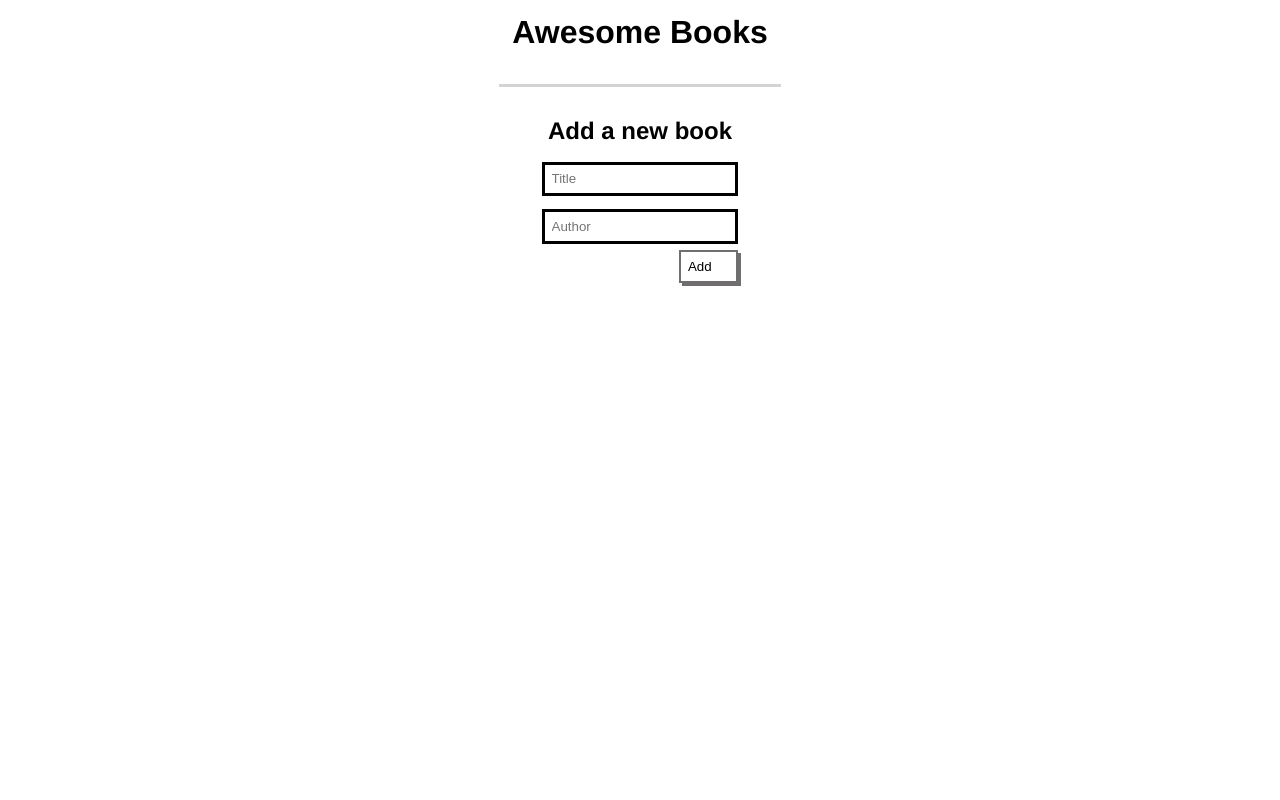
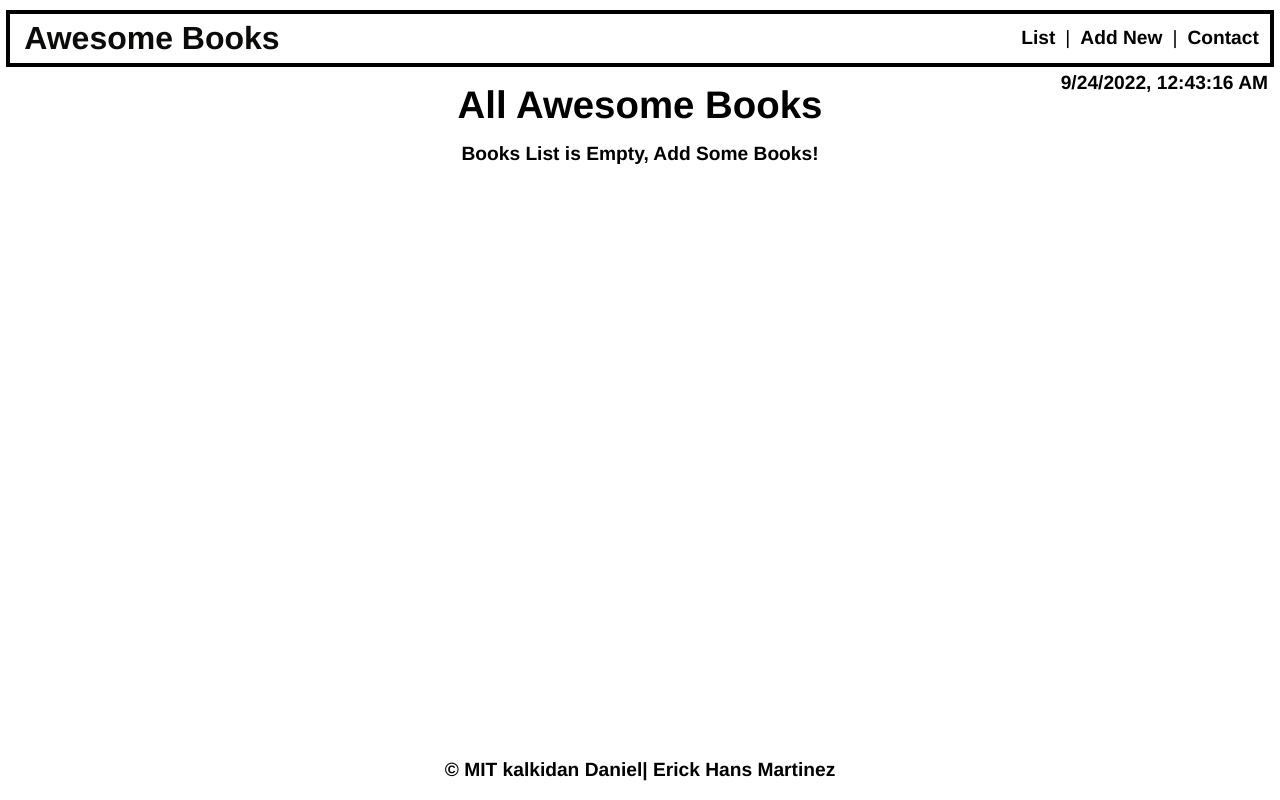
Before and after one commit to kal2944/Awesome-books, a website: page index.html in a window 1280 px wide. Drawn offline with Linux system fonts and the light colour scheme.

Commit message:
modified index.js , html and css

```diff
--- a/index.html
+++ b/index.html
@@ -4,16 +4,45 @@
     <meta charset="UTF-8" />
     <meta http-equiv="X-UA-Compatible" content="IE=edge" />
     <meta name="viewport" content="width=device-width, initial-scale=1.0" />
-    <title>Awesome Books</title>
+    <title>Awesome Books </title>
     <link rel="stylesheet" href="styles.css" />
   </head>
   <body>
-    <h1>Awesome Books</h1>
+    <header class="header">
+      <nav class="navbar">
+        <a href="#list" class="logo">Awesome Books</a>
+        <ul class="nav-menu">
+          <li class="nav-item">
+            <a href="#" class="nav-Booklist nav-link">List</a>
+          </li>
+          <li class="separator">|</li>
+          <li class="nav-item">
+            <a href="#" class="nav-addBook nav-link">Add New</a>
+          </li>
+          <li class="separator">|</li>
+          <li class="nav-item">
+            <a href="#" class="nav-contactus nav-link">Contact</a>
+          </li>
+        </ul>
+      </nav>
+      <div class="time">
+        <time datetime="1914-12-20T08:00">Time Here</time>
+      </div>
+    </header>
+
+    <main>
+      <!-- list section -->
+      <section class="list main" id="list">
+        <h1>All Awesome Books</h1>
         <table>
           <tbody class="tbody" id="tbody"></tbody>
         </table>
-    <div class="hr-list"></div>
- <h2>Add a new book</h2>
+        <p class="empty hide">Books List is Empty, Add Some Books!</p>
+      </section>
+
+      <!-- add book section -->
+      <section class="add main hide">
+        <h1>Add a new book</h1>
         <div class="form">
           <form action="#" method="POST">
             <input type="text" placeholder="Title" id="b-title" required />
@@ -23,6 +52,28 @@
             <button type="submit">Add</button>
           </form>
         </div>
+      </section>
+
+      <!-- contact section -->
+      <section class="contact main hide">
+        <div class="contact-details">
+          <h1>Contact Information</h1>
+          <p>Do you have any questions or you just want to say "Hello?"</p>
+          <p>you can reach out to us!</p>
+          <ul>
+            <li>Our email : kdan2944@gmail.com | </li>
+            <li>Our Phone number : 0912345678 | </li>
+            <li>Our address: Ethio-china Road,bole,Addis Ababa |</li>
+          </ul>
+        </div>
+      </section>
+    </main>
+
+    <!-- footer -->
+    <footer>
+      <p>&copy; MIT kalkidan Daniel| Erick  Hans Martinez  </p>
+    </footer>
 
     <script src="src/index.js"></script>
   </body>
+</html>
--- a/src/index.js
+++ b/src/index.js
@@ -1,5 +1,31 @@
 /* eslint-disable max-classes-per-file */
 const form = document.querySelector('form');
+// const navbookList = document.querySelector('.nav-Booklist');
+const navAddBook = document.querySelector('.nav-addBook');
+const navContactus = document.querySelector('.nav-contactus');
+const addBook = document.querySelector('.add');
+const list = document.querySelector('.list');
+const contact = document.querySelector('.contact');
+const empty = document.querySelector('.empty');
+
+// to display the time
+document.querySelector('time').innerHTML = new Date().toLocaleString();
+
+// listing books link
+
+// adding books link
+navAddBook.addEventListener('click', () => {
+  list.classList.add('hide');
+  addBook.classList.remove('hide');
+  contact.classList.add('hide');
+});
+
+// contact link
+navContactus.addEventListener('click', () => {
+  list.classList.add('hide');
+  addBook.classList.add('hide');
+  contact.classList.remove('hide');
+});
 
 class Book {
   constructor(title, author) {
@@ -7,6 +33,7 @@ class Book {
     this.author = author;
   }
 }
+
 class Storage {
   static BooksFromStorage() {
     let books;
@@ -34,12 +61,23 @@ class Storage {
         books.splice(i, 1);
       }
     });
+
     localStorage.setItem('books', JSON.stringify(books));
+  }
+
+  static checkEmptyList() {
+    const books = Storage.BooksFromStorage();
+    if (books.length === 0) {
+      empty.classList.remove('hide');
+    } else {
+      empty.classList.add('hide');
+    }
   }
 }
 
 class BooksToDom {
   static displayBooksInDom() {
+    Storage.checkEmptyList();
     const books = Storage.BooksFromStorage();
 
     books.forEach((book) => BooksToDom.BooksList(book));
@@ -84,12 +122,16 @@ form.addEventListener('submit', (e) => {
 
   Storage.BooksToStorage(book);
 
+  Storage.checkEmptyList();
+
   BooksToDom.clearField();
 });
 
 document.querySelector('#tbody').addEventListener('click', (e) => {
   BooksToDom.deleteBook(e.target);
+
   Storage.removeFromStorage(
     e.target.parentElement.previousElementSibling.textContent,
   );
+  Storage.checkEmptyList();
 });
--- a/styles.css
+++ b/styles.css
@@ -1,4 +1,3 @@
-/* @import url('https://fonts.googleapis.com/css2?family=Mouse+Memoirs&display=swap'); */
 
 * {
   margin: 0;
@@ -6,18 +5,73 @@
   box-sizing: border-box;
 }
 
+a {
+  text-decoration: none;
+}
+
+li {
+  list-style-type: none;
+}
+
+header {
+  display: flex;
+  flex-direction: column;
+}
+
+.navbar {
+  display: flex;
+  justify-content: space-between;
+  align-items: center;
+  width: 99%;
+  margin: 0 auto;
+  border: 4px solid #000;
+  padding: 0.3em;
+  margin-top: 10px;
+}
+
+.logo {
+  font-size: xx-large;
+  font-weight: 700;
+  font-family: 'Franklin Gothic Medium', 'Arial Narrow', Arial, sans-serif;
+  color: rgb(11, 11, 10);
+  margin-left: 8px;
+}
+
+.nav-menu {
+  display: flex;
+  justify-content: space-evenly;
+  align-items: center;
+}
+
+.nav-menu li {
+  margin: 0 5px;
+}
+
+.nav-link {
+  color: #000;
+  font-weight: 600;
+}
+
+.nav-link:active,
+.nav-link:focus,
+.nav-link:hover {
+  color: blue;
+}
+
+.time {
+  position: absolute;
+  top: 72px;
+  right: 12px;
+  font-weight: 600;
+}
+
 body {
   font-family: 'Franklin Gothic Medium', 'Arial Narrow', Arial, sans-serif;
+  font-size: 1.2em;
 }
 
-a {
-  text-decoration: none;
-  background-color: white;
-  color: black;
-  float: right;
-  margin: 5px 5px;
-  border: 1px solid rgb(19, 2, 2);
-  padding: 2px 8px;
+.hide {
+  display: none;
 }
 
 h1 {
@@ -27,38 +81,45 @@ h1 {
   font-size: 2em;
 }
 
-h2 {
-  font-family: 'Franklin Gothic Medium', 'Arial Narrow', Arial, sans-serif;
+.rm-button {
+  text-decoration: none;
+  background-color: white;
+  color: black;
+  float: right;
+  margin: 5px 5px;
+  border: 1px solid rgb(212, 211, 211);
+  padding: 2px 8px;
+}
+
+.empty {
   text-align: center;
-  line-height: 2em;
-  font-size: 1.5em;
+  font-weight: 600;
 }
 
 table {
   margin: auto;
-  border: 2px solid rgb(0, 0, 0);
+  border: 3px solid rgb(0, 0, 0);
   border-collapse: collapse;
   width: 30%;
 }
 
 table td {
   font-size: larger;
-  font-weight: 700;
+  font-weight: 600;
+  text-align: left;
 }
 
 table td:first-child {
   padding-left: 8px;
 }
 
+table td:nth-child(2) {
+  padding: 0 20px;
+  font-style: italic;
+}
+
 table tr:nth-child(odd) {
   background-color: rgb(212, 211, 211);
-}
-
-.hr-list {
-  width: 22%;
-  height: 3px;
-  background-color: rgb(212, 211, 211);
-  margin: 20px auto;
 }
 
 .form {
@@ -74,7 +135,7 @@ input {
   padding: 0.5em;
   width: 100%;
   outline: none;
-  border: 3px solid black;
+  border: 2px solid rgb(112, 110, 110);
 }
 
 form button {
@@ -87,3 +148,25 @@ form button {
   border: 2px solid rgb(112, 110, 110);
   box-shadow: 3px 3px rgb(112, 110, 110);
 }
+
+.contact-details {
+  text-align: center;
+}
+
+.contact-details p,
+.contact-details ul {
+  font-size: larger;
+  font-weight: 600;
+  line-height: 2em;
+}
+
+footer {
+  background-color: #fff;
+  position: fixed;
+  left: 0;
+  bottom: 0;
+  width: 100%;
+  text-align: center;
+  padding: 1em 0;
+  font-weight: 600;
+}
```
Lines whose indentation alone changed are shown as unchanged.
